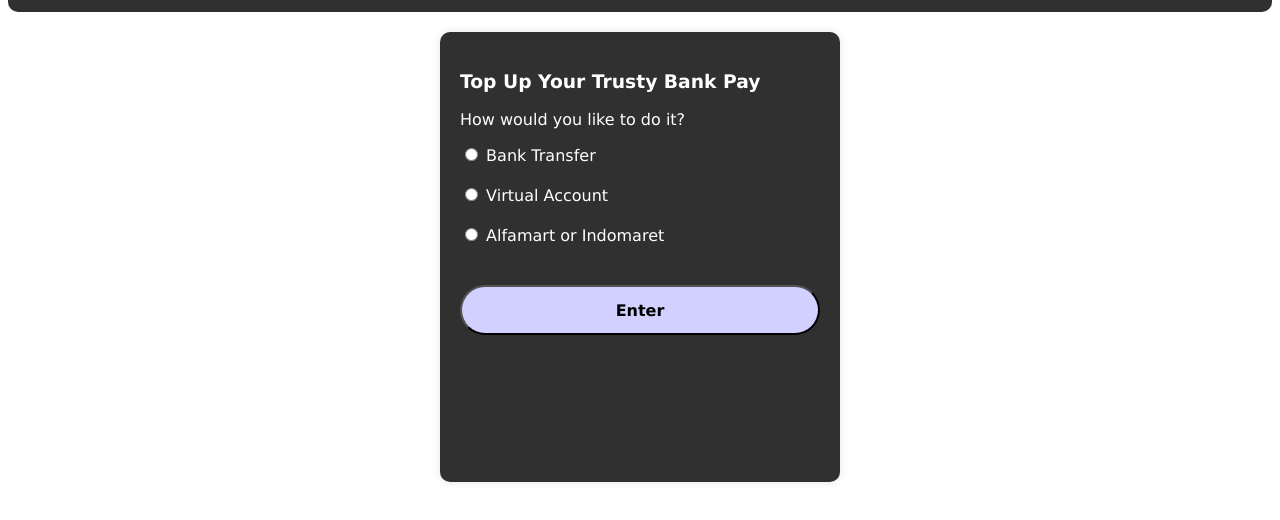
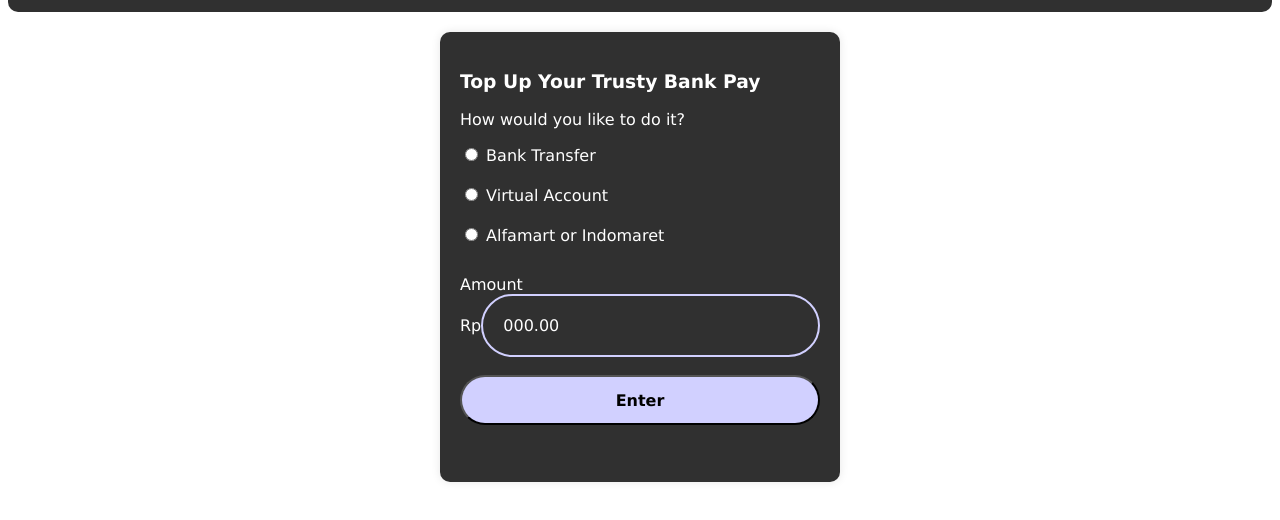
Before and after one commit to vionadjunaidy/2702337602_HCI-Week-6-Forum-Task, a plain HTML site: page index13.html in a window 1280 px wide. Shown: the part 84-604 px from the top of the page. Drawn offline with Linux system fonts and the light colour scheme.

Commit message:
index13.html

```diff
--- a/index13.html
+++ b/index13.html
@@ -29,10 +29,18 @@
                 <label for="alfaindo">Alfamart or Indomaret</label>
             </div>
         </div>
+        <div class="input-box">
+            <p>Amount</p>
+            <div class="input-container">
+                <span class="currency">Rp</span>
+                <input type="text" placeholder="000.00" required>
+            </div>
+        </div>
             <a href="index9.html">
                 <button class="button"><b>Enter</b></button>
             </a>
         </div>
     </div>
+    <script src="script8.js"></script>
 </body>
 </html>
```
